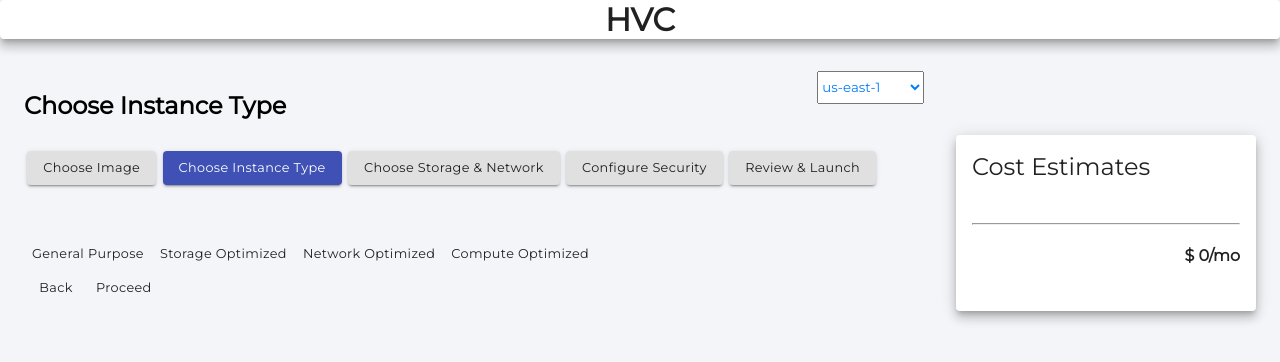
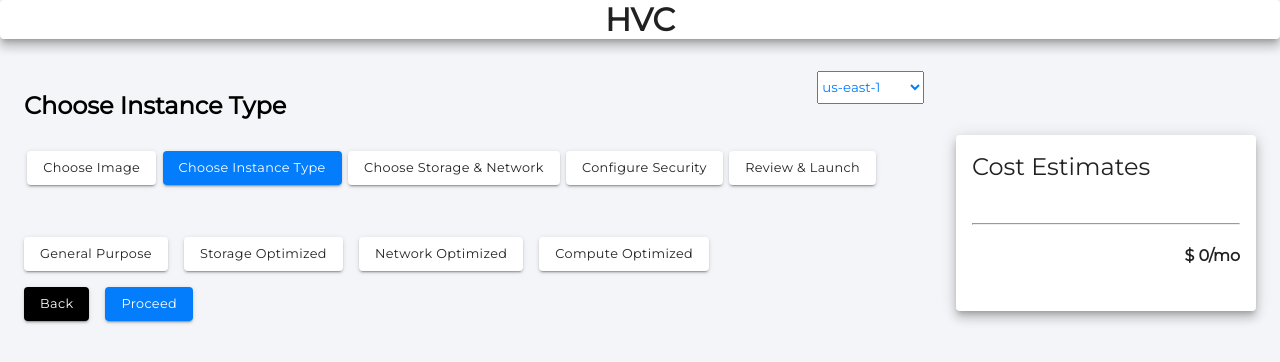
Before and after one commit to clintjohnsn/hu-vm-configurator, a React (Create React App) app: page / in a window 1280 px wide. Both pictures are taken after a click on the button "Choose Instance Type". Shown: the top 362 px of the page. Built offline with nearby package versions, Linux system fonts and the light colour scheme.

Commit message:
more css

```diff
--- a/src/App.css
+++ b/src/App.css
@@ -162,3 +162,44 @@ select:hover {
 .instanceTypeWrapper {
   margin-top: 3em;
 }
+.costValues {
+  float: right;
+}
+
+.selectImageButtonWrapper {
+  margin-top: 1em;
+}
+
+.exportButton {
+  float: right;
+  margin-right: 2em;
+  margin-top: 1em;
+}
+.footer {
+  margin-top: 1em;
+}
+
+.buttonsWrapper {
+  /* margin-left: 1em; */
+  margin-right: 1em;
+}
+
+.footer {
+  display: flex;
+}
+
+.backButton {
+  background-color: #555555;
+}
+
+button {
+  border: none;
+  color: white;
+  padding: 0.8em 2em;
+  text-align: center;
+  text-decoration: none;
+  display: inline-block;
+  font-size: 0.8em;
+  /* margin: 4px 2px; */
+  /* cursor: pointer; */
+}
--- a/src/Components/CostView.tsx
+++ b/src/Components/CostView.tsx
@@ -37,7 +37,8 @@ const CostView: React.FC<Props> = ({ data, state, cost }) => {
     if (count > 0) {
       return (
         <p key={storageVariant.id}>
-          Ext {storageVariant.name} ({count}) - ${cost}
+          Ext {storageVariant.name} ({count})
+          <span className="costValues">${cost}</span>
         </p>
       );
     }
@@ -54,27 +55,31 @@ const CostView: React.FC<Props> = ({ data, state, cost }) => {
         <CardContent>
           {selectedImage ? (
             <p>
-              {selectedImage.name} - ${selectedImage.cost}
+              {selectedImage.name}
+              <span className="costValues">${selectedImage.cost}</span>
             </p>
           ) : null}
           <div>
             {state.instance?.cpuVariant ? (
               <p>
-                CPU - {state.instance.cpuVariant} - ${selectedCpuVariantCost}
+                CPU - {state.instance.cpuVariant}
+                <span className="costValues">${selectedCpuVariantCost}</span>
               </p>
             ) : null}
             {state.instance?.memoryVariant ? (
               <p>
-                Memory - {state.instance.memoryVariant} - $
-                {selectedMemoryVariantCost}
+                Memory - {state.instance.memoryVariant}
+                <span className="costValues">${selectedMemoryVariantCost}</span>
               </p>
             ) : null}
             {state.storage.ext.length !== 0 ? renderExtStorageDetails : null}
 
             {state.bandwidth ? (
               <p>
-                Network Bandwidth - {getMemoryFormat(state.bandwidth)} - $
-                {calculateBandwidthCost(state.bandwidth)}
+                Network Bandwidth - {getMemoryFormat(state.bandwidth)}
+                <span className="costValues">
+                  ${calculateBandwidthCost(state.bandwidth)}
+                </span>
               </p>
             ) : null}
           </div>
--- a/src/Components/ImageCard.tsx
+++ b/src/Components/ImageCard.tsx
@@ -54,6 +54,7 @@ const ImageCard: React.FC<Props> = ({ image, state, setFunctions }) => {
               ) : (
                 imageVariations
               )}
+              <div className="selectImageButtonWrapper">
                 <Button
                   variant="contained"
                   color="primary"
@@ -70,6 +71,7 @@ const ImageCard: React.FC<Props> = ({ image, state, setFunctions }) => {
                 </Button>
               </div>
             </div>
+          </div>
         </CardContent>
       </Card>
     </div>
--- a/src/Components/InstanceView.tsx
+++ b/src/Components/InstanceView.tsx
@@ -13,11 +13,12 @@ const InstanceView: React.FC<Props> = ({ data, state, setFunctions }) => {
 
   let instanceButtons = data.instances.map((instance) => {
     const instanceButtonVariant =
-      state.instance?.instanceId === instance.id ? "outlined" : "text";
+      state.instance?.instanceId === instance.id ? "primary" : "secondary";
     return (
-      <div key={instance.id}>
+      <div className="buttonsWrapper" key={instance.id}>
         <Button
-          variant={instanceButtonVariant}
+          variant="contained"
+          color={instanceButtonVariant}
           onClick={() => {
             setFunctions.setInstance({
               ...state.instance,
--- a/src/Components/MainView.tsx
+++ b/src/Components/MainView.tsx
@@ -4,6 +4,7 @@ import mockData from "../MockData";
 import { MockDataType, setFunctionType, StateType } from "../Types";
 import ImageListView from "./ImageListView";
 import InstanceView from "./InstanceView";
+import SecurityView from "./SecurityView";
 import StorageView from "./StorageView";
 import SummaryView from "./SummaryView";
 
@@ -32,7 +33,7 @@ const MainView: React.FC<Props> = ({ data, state, setFunctions, cost }) => {
     "Review & Launch",
   ];
   let renderTabsList = tabsList.map((tabName, index) => {
-    const variant = index + 1 === page ? "primary" : "default";
+    const variant = index + 1 === page ? "primary" : "secondary";
     return (
       <div className="tabButtonWrapper">
         <Button
@@ -87,6 +88,13 @@ const MainView: React.FC<Props> = ({ data, state, setFunctions, cost }) => {
             setFunctions={setFunctions}
           />
         ) : null}
+        {page === 4 ? (
+          <SecurityView
+            data={mockData}
+            state={state}
+            setFunctions={setFunctions}
+          />
+        ) : null}
         {page === 5 ? (
           <SummaryView
             data={mockData}
@@ -98,11 +106,28 @@ const MainView: React.FC<Props> = ({ data, state, setFunctions, cost }) => {
       </div>
       <div className="footer">
         {page !== 1 ? (
-          <Button onClick={() => setPage(page - 1)}>Back</Button>
+          <div className="buttonsWrapper">
+            <Button
+              style={{ backgroundColor: "black" }}
+              className="footerButtons"
+              variant="contained"
+              color="primary"
+              onClick={() => setPage(page - 1)}
+            >
+              Back
+            </Button>
+          </div>
         ) : null}
-        <Button onClick={() => setPage(page !== 5 ? page + 1 : 5)}>
-          Proceed
-        </Button>
+        <div className="buttonsWrapper">
+          <Button
+            className="footerButtons"
+            color="primary"
+            variant="contained"
+            onClick={() => setPage(page !== 5 ? page + 1 : 5)}
+          >
+            Proceed
+          </Button>
+        </div>
       </div>
     </div>
   );
--- /dev/null
+++ b/src/Components/SecurityView.tsx
@@ -0,0 +1,18 @@
+import React, { useState } from "react";
+import { MockDataType, setFunctionType, StateType } from "../Types";
+
+type Props = {
+  data: MockDataType;
+  state: StateType;
+  setFunctions: setFunctionType;
+};
+
+const SecurityView: React.FC<Props> = ({ data, state, setFunctions }) => {
+  return (
+    <div>
+      <h1>Security View</h1>
+    </div>
+  );
+};
+
+export default SecurityView;
--- a/src/Components/StorageView.tsx
+++ b/src/Components/StorageView.tsx
@@ -34,7 +34,8 @@ const StorageView: React.FC<Props> = ({ data, state, setFunctions }) => {
       {renderExtStorageList}
       <Button
         className="addVolumeButton"
-        variant="outlined"
+        color="default"
+        variant="contained"
         onClick={() => setFunctions.addExtStorage()}
       >
         {" "}
--- a/src/Components/SummaryView.tsx
+++ b/src/Components/SummaryView.tsx
@@ -70,14 +70,17 @@ const Summary: React.FC<Props> = ({ data, state, setFunctions, cost }) => {
 
   return (
     <div>
+      <div style={{ maxHeight: 480, overflow: "auto" }}>
+        <div className="exportButton">
           <Button
+            color="primary"
             href={`data:${exportData}`}
             download={"configuration.json"}
             variant="contained"
           >
             Generate JSON
           </Button>
-      <div style={{ maxHeight: 480, overflow: "auto" }}>
+        </div>
         {image ? (
           <div>
             <h2>Image</h2>
--- a/src/MainContainer.tsx
+++ b/src/MainContainer.tsx
@@ -1,6 +1,9 @@
 import React, { useEffect, useState } from "react";
 import MainView from "./Components/MainView";
 import CostView from "./Components/CostView";
+import { MuiThemeProvider, createMuiTheme } from "@material-ui/core/styles";
+import { calculateBandwidthCost, getMemoryFormat } from "./Utility";
+import mockData from "./MockData";
 import {
   Card,
   CardContent,
@@ -10,14 +13,12 @@ import {
   Paper,
   withStyles,
 } from "@material-ui/core";
-import mockData from "./MockData";
 import {
   InstanceType,
   SelectedInstanceType,
   SelectedStorageType,
   StateType,
 } from "./Types";
-import { calculateBandwidthCost, getMemoryFormat } from "./Utility";
 
 const MainContainer: React.FC = () => {
   let [state, setState] = useState<StateType>({
@@ -304,9 +305,21 @@ const MainContainer: React.FC = () => {
     },
   })(() => null);
 
+  const theme = createMuiTheme({
+    palette: {
+      primary: {
+        main: "rgb(3, 125, 252)",
+      },
+      secondary: {
+        main: "rgb(255,255,255)",
+      },
+    },
+  });
+
   return (
     <div>
       <GlobalCss />
+      <MuiThemeProvider theme={theme}>
         <Paper elevation={8}>
           <h1 className="title">HVC</h1>
         </Paper>
@@ -321,6 +334,7 @@ const MainContainer: React.FC = () => {
             <CostView data={mockData} state={state} cost={cost} />
           </Grid>
         </Container>
+      </MuiThemeProvider>
     </div>
   );
 };
```
Lines whose indentation alone changed are shown as unchanged.
